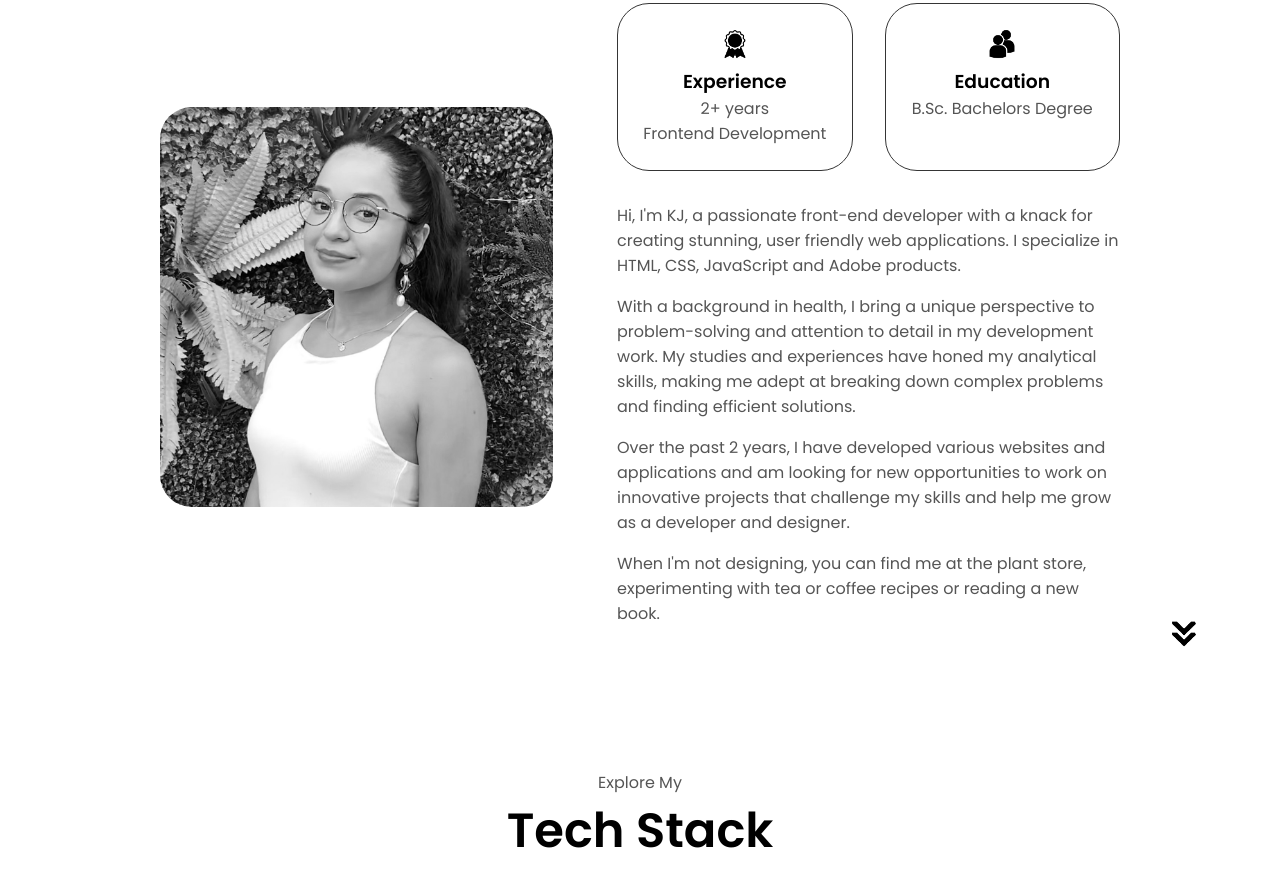
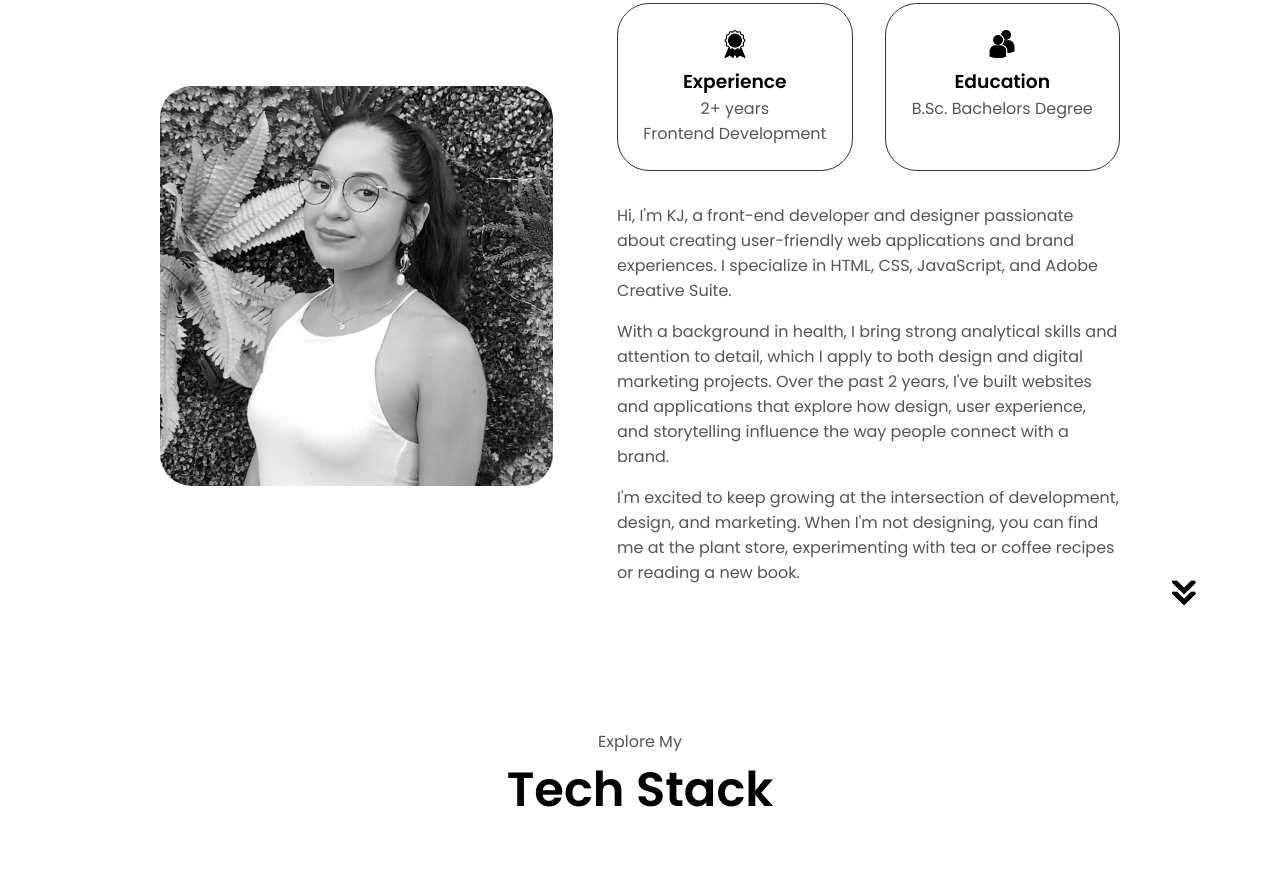
Before and after one commit to rivkj/portfolio-site, a plain HTML site: page index.html in a window 1280 px wide. Shown: the part 886-1772 px from the top of the page. Drawn offline with Linux system fonts and the light colour scheme.

```diff
--- a/index.html
+++ b/index.html
@@ -128,26 +128,22 @@
           </div>
           <div class="text-container">
             <p>
-              Hi, I'm KJ, a passionate front-end developer with a knack for
-              creating stunning, user friendly web applications. I specialize in
-              HTML, CSS, JavaScript and Adobe products.
+              Hi, I'm KJ, a front-end developer and designer passionate about
+              creating user-friendly web applications and brand experiences. I
+              specialize in HTML, CSS, JavaScript, and Adobe Creative Suite.
             </p>
             <p>
-              With a background in health, I bring a unique perspective to
-              problem-solving and attention to detail in my development work. My
-              studies and experiences have honed my analytical skills, making me
-              adept at breaking down complex problems and finding efficient
-              solutions.
+              With a background in health, I bring strong analytical skills and
+              attention to detail, which I apply to both design and digital
+              marketing projects. Over the past 2 years, I've built websites and
+              applications that explore how design, user experience, and
+              storytelling influence the way people connect with a brand.
             </p>
             <p>
-              Over the past 2 years, I have developed various websites and
-              applications and am looking for new opportunities to work on
-              innovative projects that challenge my skills and help me grow as a
-              developer and designer.
-            </p>
-            <p>
-              When I'm not designing, you can find me at the plant store,
-              experimenting with tea or coffee recipes or reading a new book.
+              I'm excited to keep growing at the intersection of development,
+              design, and marketing. When I'm not designing, you can find me at
+              the plant store, experimenting with tea or coffee recipes or
+              reading a new book.
             </p>
           </div>
         </div>
```
Also changed, not shown: demo.html (+1 -0 lines).
